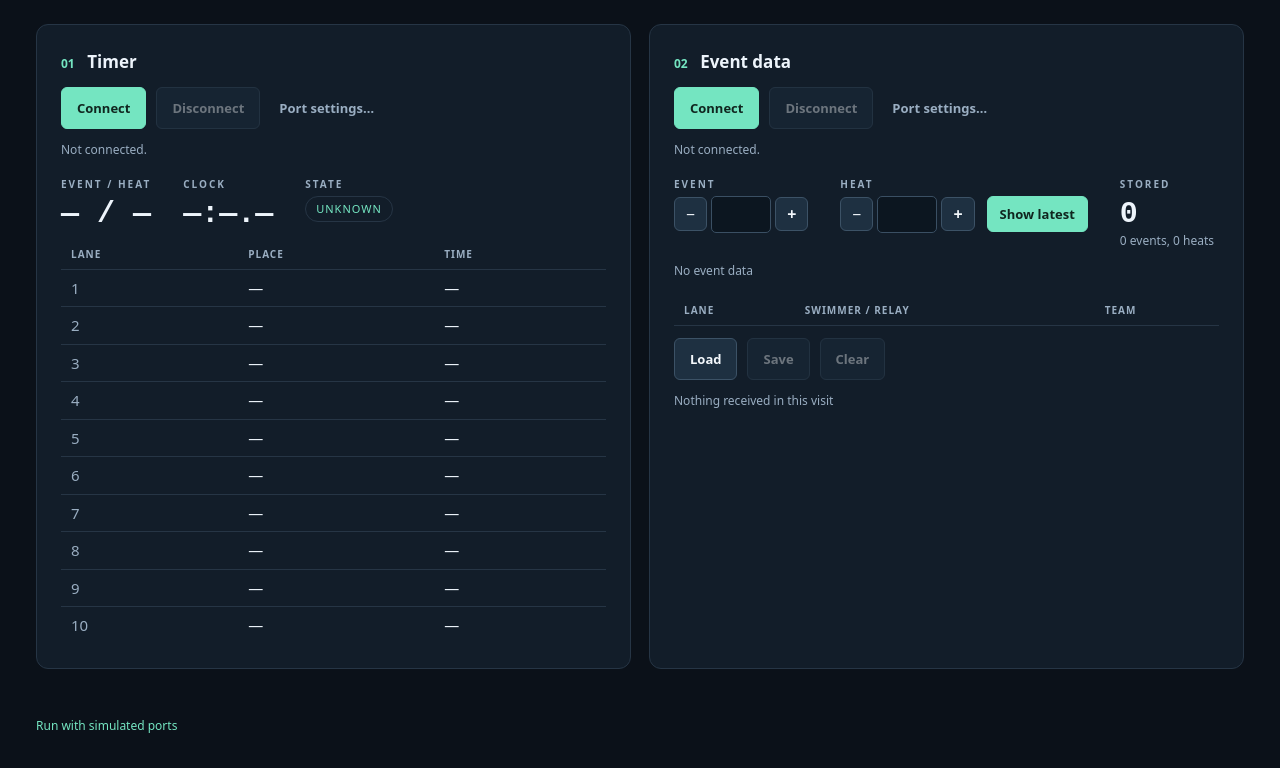
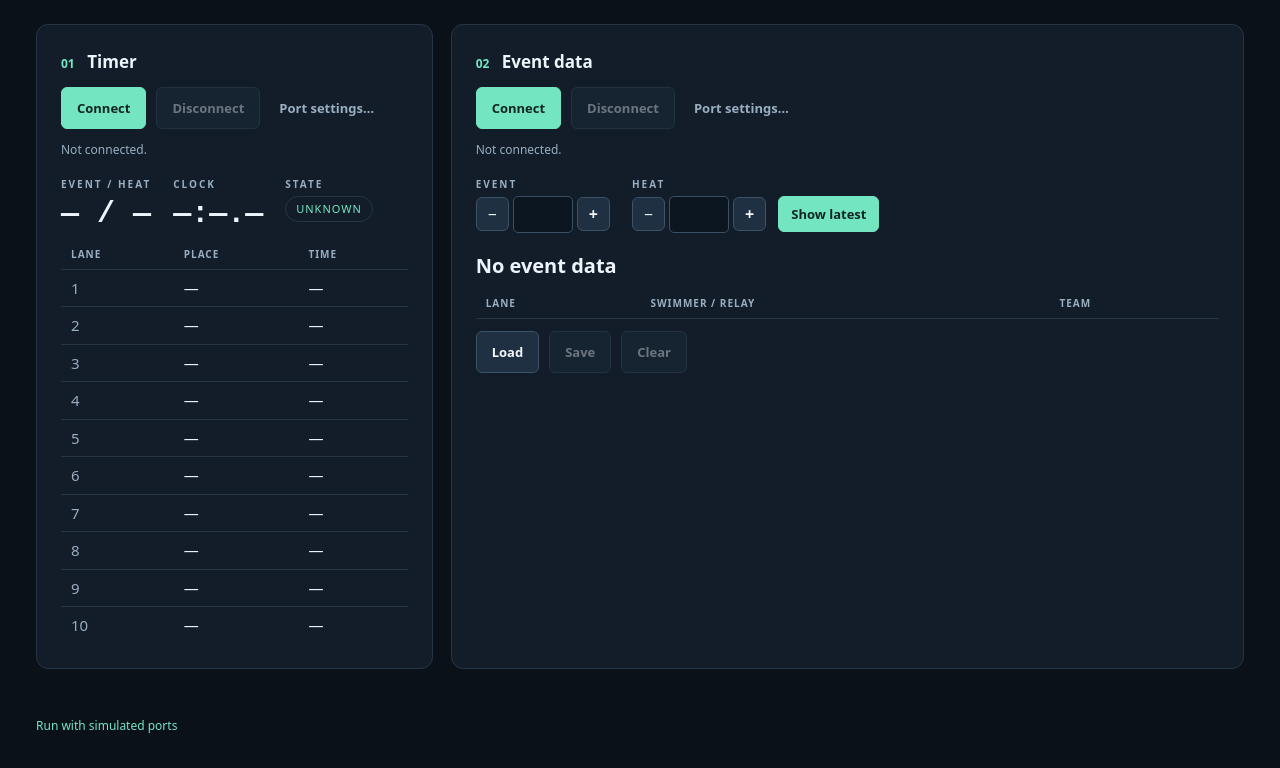
Before and after one commit to lgbeno/swimnerd-templates, a plain HTML site: page SerialBridge.html in a window 1280 px wide. Drawn offline with Linux system fonts and the light colour scheme.

Commit message:
Give the Event data box two thirds of the width and tidy its readout (#15)
The Timer box takes a third of the page and Event data two thirds. The
big "Stored" number is gone: the count of stored events sits in small
text beside the EVENT label and the heat count beside HEAT. The event
title spans the table at full width, without the source or time, and
the "Last received" line is dropped since the status line already says
what arrived last.

Co-authored-by: Luke Beno <lgbeno@Lukes-MacBook-Air.local>
Co-authored-by: Claude Fable 5.1 <noreply@anthropic.com>

```diff
--- a/SerialBridge.html
+++ b/SerialBridge.html
@@ -20,13 +20,11 @@
 <article><h2><span>02</span> Event data</h2>
 <div class="actions"><button id="genserConnect" class="primary">Connect</button><button id="genserDisconnect" disabled>Disconnect</button><button id="genserSettings" class="quiet">Port settings…</button></div>
 <p id="genserStatus" class="small">Not connected.</p>
-<div class="readout"><div><p class="eyebrow">EVENT</p><div class="stepper"><button id="eventDown" class="step" title="Previous stored event">−</button><input id="viewEventNo" type="number" min="1" max="999" aria-label="Event"><button id="eventUp" class="step" title="Next stored event">+</button></div></div>
-<div><p class="eyebrow">HEAT</p><div class="stepper"><button id="heatDown" class="step" title="Previous heat">−</button><input id="viewHeatNo" type="number" min="1" max="99" aria-label="Heat"><button id="heatUp" class="step" title="Next heat">+</button><button id="follow" class="latch" aria-pressed="true" title="Jump to each start list as it arrives">Show latest</button></div></div>
-<div><p class="eyebrow">STORED</p><strong id="storedEvents">0</strong><p id="storedHeats" class="small">events</p></div></div>
-<p id="viewTitle" class="small">No event data</p>
+<div class="readout"><div><p class="eyebrow">EVENT <span id="storedEvents" class="count"></span></p><div class="stepper"><button id="eventDown" class="step" title="Previous stored event">−</button><input id="viewEventNo" type="number" min="1" max="999" aria-label="Event"><button id="eventUp" class="step" title="Next stored event">+</button></div></div>
+<div><p class="eyebrow">HEAT <span id="heatCount" class="count"></span></p><div class="stepper"><button id="heatDown" class="step" title="Previous heat">−</button><input id="viewHeatNo" type="number" min="1" max="99" aria-label="Heat"><button id="heatUp" class="step" title="Next heat">+</button><button id="follow" class="latch" aria-pressed="true" title="Jump to each start list as it arrives">Show latest</button></div></div></div>
+<h3 id="viewTitle" class="event-title">No event data</h3>
 <table class="data"><thead><tr><th>Lane</th><th>Swimmer / relay</th><th>Team</th></tr></thead><tbody id="startList"></tbody></table>
 <div class="actions"><label class="button">Load<input id="eventFiles" type="file" accept=".scb" multiple></label><button id="saveFiles">Save</button><button id="clearRosters">Clear</button><span id="eventFileStatus" class="small"></span></div>
-<p id="lastReceived" class="small">Nothing received in this visit</p>
 <dialog id="genserDialog"><form method="dialog"><h3>Meet Manager port settings</h3><p class="small">The scoreboard link runs at 9600 baud, 8 data bits, no parity, 1 stop bit, and the page uses that. Change it only for a link that was set up differently.</p>
 <div class="actions"><label>Baud <select id="genserBaud"><option>9600</option><option>4800</option><option>2400</option><option>1200</option></select></label><label>Parity <select id="genserParity"><option value="none">None</option><option value="even">Even</option><option value="odd">Odd</option></select></label><span class="small">8 data · 1 stop</span></div>
 <div class="actions"><button class="primary">Done</button><button id="genserDefaults" type="button">Back to the link’s settings</button></div></form></dialog></article>
--- a/css/bridge.css
+++ b/css/bridge.css
@@ -2,7 +2,10 @@
 h3{font-size:13px;margin:22px 0 4px;color:#edf4fb;letter-spacing:.3px}
 .quiet{background:none;border-color:transparent;color:var(--muted);padding:11px 8px}.quiet:hover{color:#edf4fb}
 dialog{background:var(--card);color:#edf4fb;border:1px solid var(--line);border-radius:12px;padding:24px;max-width:480px}dialog::backdrop{background:rgba(0,0,0,.6)}dialog h3{margin-top:0}
-.readout{display:flex;gap:32px;flex-wrap:wrap;margin:18px 0 4px}.readout p{margin:0 0 4px}.readout strong{display:block;font:600 30px ui-monospace,monospace;font-variant-numeric:tabular-nums;line-height:1.2}
+.readout{display:flex;gap:22px;flex-wrap:wrap;margin:18px 0 4px}.readout p{margin:0 0 4px}.readout strong{display:block;font:600 30px ui-monospace,monospace;font-variant-numeric:tabular-nums;line-height:1.2}
 .data{margin-top:8px}.data td,.data th{padding:7px 10px}.data td:nth-child(5){font:inherit;color:inherit}.data .time{font:600 15px ui-monospace,monospace;color:var(--accent)}.data .faint{color:var(--muted)}
 .stepper{display:flex;align-items:center;gap:4px}.stepper input{width:60px;background:#0c1620;color:#edf4fb;border:1px solid #3a4f63;border-radius:5px;padding:4px;font:600 24px ui-monospace,monospace;text-align:center;-moz-appearance:textfield}.stepper input::-webkit-inner-spin-button,.stepper input::-webkit-outer-spin-button{display:none}.step{padding:8px 11px;font-size:16px;line-height:1}
 .latch{padding:8px 12px;margin-left:8px}.latch[aria-pressed="true"]{background:var(--accent);color:#10261f;border-color:var(--accent)}
+.inputs{grid-template-columns:1fr 2fr}@media(max-width:800px){.inputs{grid-template-columns:1fr}}
+.count{color:var(--muted);font-weight:500;letter-spacing:0;margin-left:6px;text-transform:none}
+.event-title{font-size:20px;margin:18px 0 4px;letter-spacing:0;white-space:nowrap;overflow:hidden;text-overflow:ellipsis}
--- a/js/bridge/app.js
+++ b/js/bridge/app.js
@@ -165,7 +165,6 @@
         for (const cell of cells) { const td = document.createElement('td'); td.textContent = cell.text ?? cell; if (cell.className) td.className = cell.className; tr.append(td); }
         return tr;
     };
-    const clockTime = at => at ? new Date(at).toLocaleTimeString() : '';
     function render() {
         // Timer box: only what the console sends.
         $('event').textContent = `${latest.event ?? '—'} / ${latest.heat ?? '—'}`;
@@ -174,18 +173,17 @@
         $('lanes').replaceChildren(...latest.lanes.map(lane => row([lane.lane, lane.place || '—',
             lane.time ? { text: lane.time, className: 'time' } : lane.followsClock && latest.clock ? { text: latest.clock, className: 'faint' } : '—'])));
         // Event data box: the selected start list, what arrived last, and how much is stored.
-        const entry = selected.event ? rosters.events.get(selected.event) : null, heat = entry?.heats[selected.heat - 1], info = entry?.info[selected.heat - 1];
+        const entry = selected.event ? rosters.events.get(selected.event) : null, heat = entry?.heats[selected.heat - 1];
         if (document.activeElement !== $('viewEventNo')) $('viewEventNo').value = selected.event ?? '';
         if (document.activeElement !== $('viewHeatNo')) $('viewHeatNo').value = selected.event ? selected.heat : '';
-        $('viewTitle').textContent = !selected.event ? (rosters.heats ? 'Step to an event, or type its number.' : 'No event data')
+        $('viewTitle').textContent = !selected.event ? (rosters.heats ? 'Step to an event, or type its number' : 'No event data')
             : !entry ? `Nothing stored for event ${selected.event}`
-            : (entry.title || 'No title') + (heat ? ` · heat ${selected.heat} of ${entry.heats.length} · ${info?.source || 'saved earlier'} ${clockTime(info?.at)}` : ` · heat ${selected.heat} not received`);
+            : heat ? entry.title || `Event ${selected.event}` : `${entry.title || `Event ${selected.event}`} · heat ${selected.heat} not received`;
         $('startList').replaceChildren(...(heat ? heat.map((a, i) => row([i + 1, GENSER.displayName(a.name) || '—', a.team || '—'])) : []));
-        $('lastReceived').textContent = lastStartList ? `Last received: event ${lastStartList.event} heat ${lastStartList.heat} · ${lastStartList.source} ${clockTime(lastStartList.at)}` : 'Nothing received in this visit';
+        $('storedEvents').textContent = rosters.events.size ? `${rosters.events.size} stored` : '';
+        $('heatCount').textContent = entry ? `of ${entry.heats.length}` : '';
         // The Show latest latch: lit while following, off while the user is looking at something else.
         $('follow').setAttribute('aria-pressed', String(following));
-        $('storedEvents').textContent = rosters.events.size;
-        $('storedHeats').textContent = `${plural(rosters.events.size, 'event')}, ${plural(rosters.heats, 'heat')}`;
         $('saveFiles').disabled = !rosters.events.size;
         const support = 'serial' in navigator;
         for (const [prefix, link] of [['timer', timer], ['genser', genser]]) {
```
